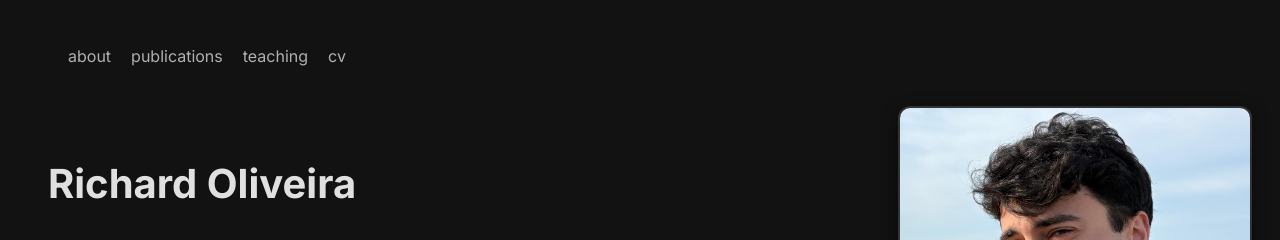
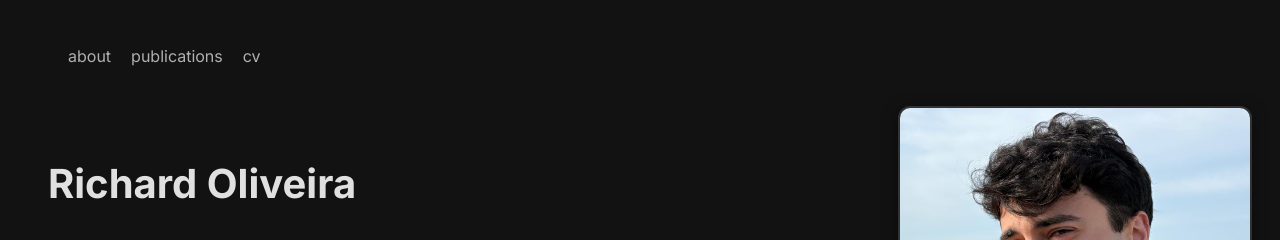
Before and after one commit to raolivei13/website_rich, a Jekyll site: the page index.html, which Jekyll copies as it is, in a window 1280 px wide. Shown: the top 240 px of the page. Built offline with Jekyll 4.4.1, drawn with Linux system fonts in a browser that asks for light colours.

Commit message:
Update index.html

```diff
--- a/index.html
+++ b/index.html
@@ -24,7 +24,7 @@ href="https://cdnjs.cloudflare.com/ajax/libs/font-awesome/6.5.2/css/all.min.css"
       <ul class="nav-links">
         <a href="#about" class="nav-link">about</a>
         <a href="#current-works" class="nav-link">publications</a>
-        <a href="#teaching" class="nav-link">teaching</a>
+        <!-- <a href="#teaching" class="nav-link">teaching</a> -->
         <a href="#cv" class="nav-link">cv</a>
       </ul>
     </div>
```
